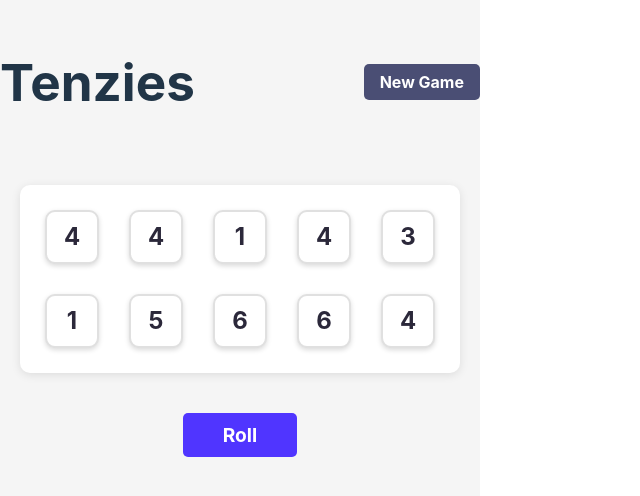
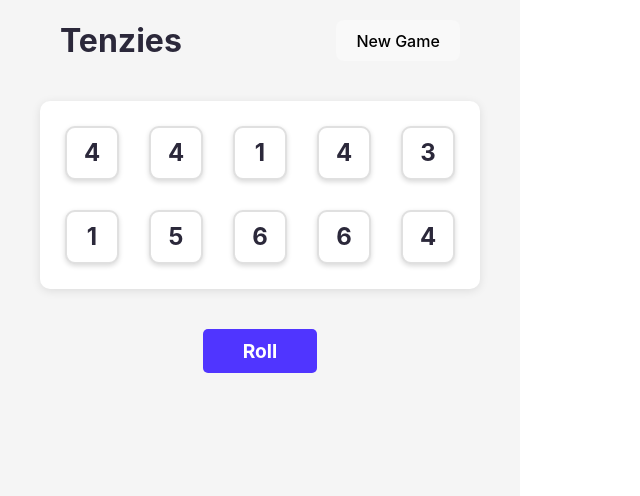
Before and after one commit to Thang30/Tenzies-React, a React (Vite) app in the folder Tenzies-React/: page / in a window 1280 px wide. Shown: the top 496 px of the page, without its empty margins (0-640 px from the left). Built offline with nearby package versions, Linux system fonts and the light colour scheme.

Commit message:
style: fix header text color and layout
- Add specific CSS rule for game header h1 element
- Set header color to #2B283A for better contrast
- Include proper font size and margin properties

```diff
--- a/Tenzies-React/src/App.css
+++ b/Tenzies-React/src/App.css
@@ -1,7 +1,7 @@
 .app {
   max-width: 800px;
   margin: 0 auto;
-  padding: 20px 0;
+  padding: 20px;
   text-align: center;
   background-color: #F5F5F5;
   min-height: 100vh;
@@ -122,7 +122,7 @@
 .target-value {
   font-size: 1.2rem;
   color: #4A4E74;
-  margin: 0;
+  margin: 10px 0;
 }
 
 .win-message {
@@ -241,49 +241,17 @@
   }
 }
 
-.game-header {
+.app .game-header {
+  display: flex;
+  align-items: center;
+  justify-content: space-between;
   width: 100%;
-  display: flex;
-  justify-content: space-between;
-  align-items: center;
-  padding: 0 20px;
+  max-width: 400px;
   margin-bottom: 20px;
 }
 
-.game-info {
-  display: flex;
-  justify-content: space-between;
-  align-items: center;
-  width: 100%;
-  max-width: 400px;
-  margin: 10px 0;
+.app .game-header h1 {
+  color: #2B283A;
+  margin: 0;
+  font-size: 2rem;
 }
-
-.roll-count {
-  font-size: 1.2rem;
-  color: #4A4E74;
-  font-weight: bold;
-}
-
-.reset-button {
-  background: #4A4E74;
-  color: white;
-  border: none;
-  padding: 8px 16px;
-  border-radius: 5px;
-  font-size: 1rem;
-  font-weight: bold;
-  cursor: pointer;
-  transition: all 0.3s ease;
-}
-
-.reset-button:hover:not(:disabled) {
-  background: #2B283A;
-  transform: translateY(-2px);
-  box-shadow: 0 5px 15px rgba(74, 78, 116, 0.3);
-}
-
-.reset-button:disabled {
-  opacity: 0.7;
-  cursor: not-allowed;
-}
```
